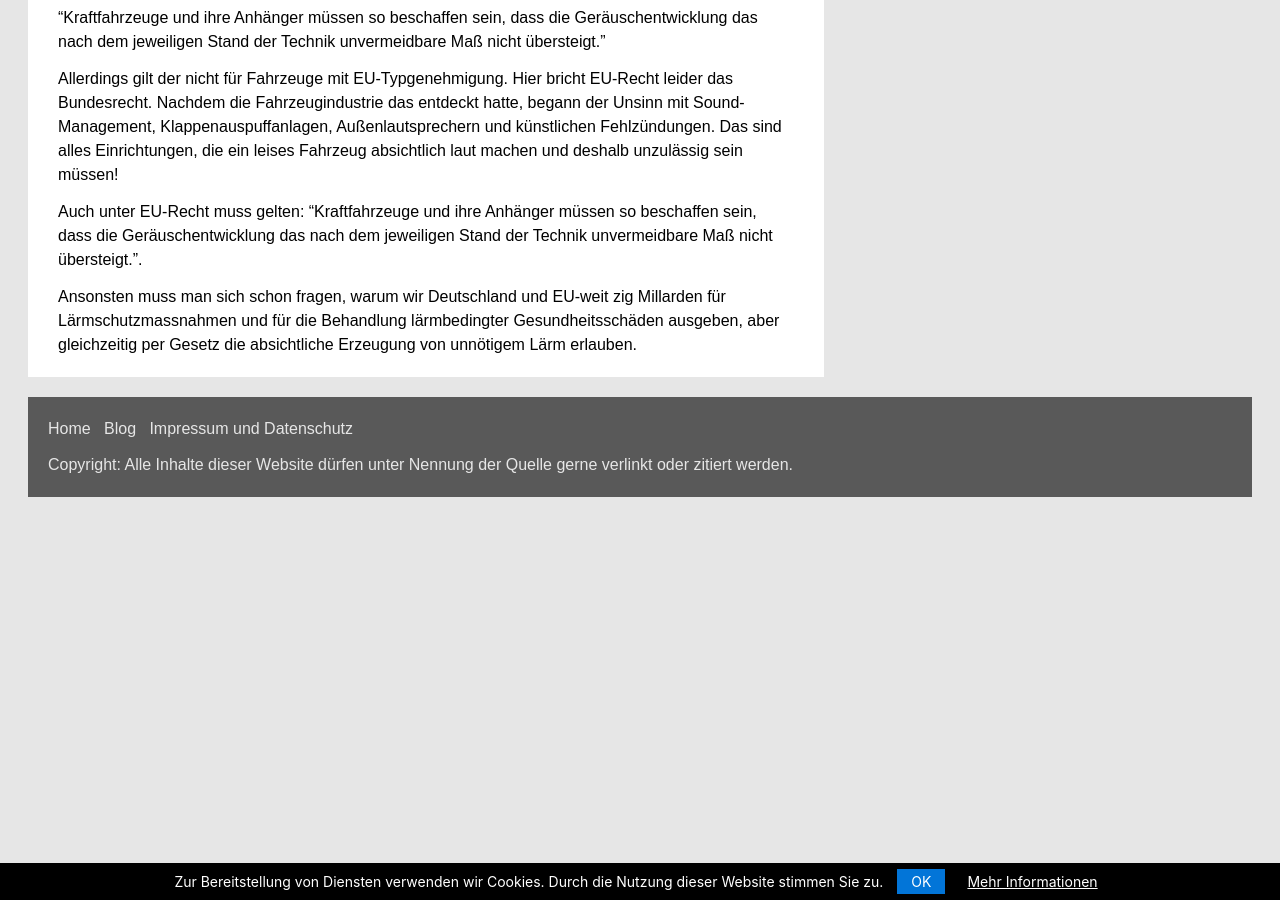
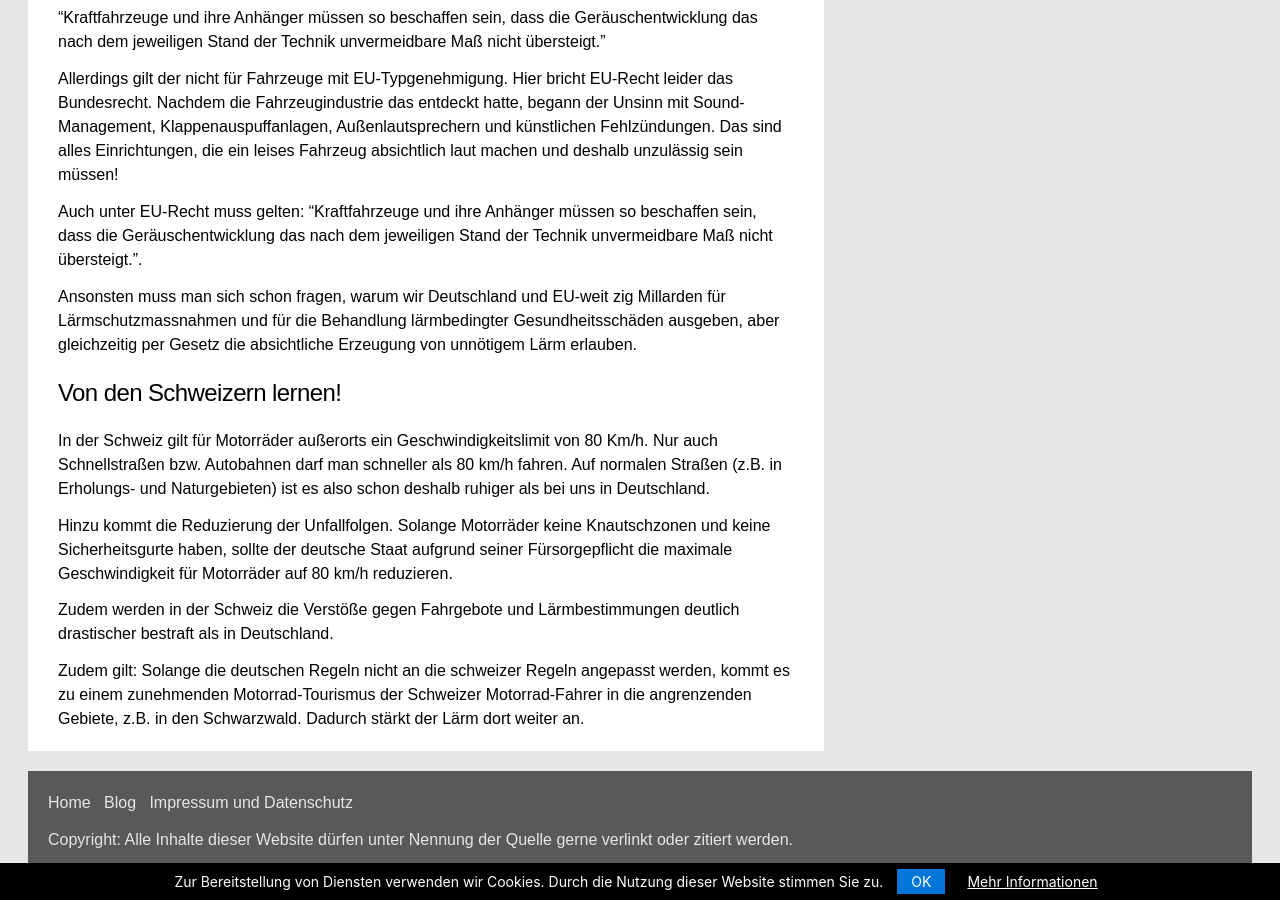
Before and after one commit to rettet-die-stille/rettet-die-stille.github.io, a Jekyll site: the page built from _posts/2020-08-03-was-gegen-motorradlaerm-helfen-wuerde-und-was-nicht.md, in a window 1280 px wide and 900 px high, scrolled down 3164 px. Built offline with Jekyll 4.4.1, drawn with Linux system fonts in a browser that asks for light colours.

Commit message:
Update 2020-08-03-was-gegen-motorradlaerm-helfen-wuerde-und-was-nicht.md

```diff
--- a/_posts/2020-08-03-was-gegen-motorradlaerm-helfen-wuerde-und-was-nicht.md
+++ b/_posts/2020-08-03-was-gegen-motorradlaerm-helfen-wuerde-und-was-nicht.md
@@ -65,3 +65,13 @@ Allerdings gilt der nicht für Fahrzeuge mit EU-Typgenehmigung. Hier bricht EU-R
 Auch unter EU-Recht muss gelten: "Kraftfahrzeuge und ihre Anhänger müssen so beschaffen sein, dass die Geräuschentwicklung das nach dem jeweiligen Stand der Technik unvermeidbare Maß nicht übersteigt.".
 
 Ansonsten muss man sich schon fragen, warum wir Deutschland und EU-weit zig Millarden für Lärmschutzmassnahmen und für die Behandlung lärmbedingter Gesundheitsschäden ausgeben, aber gleichzeitig per Gesetz die absichtliche Erzeugung von unnötigem Lärm erlauben.
+
+## Von den Schweizern lernen!
+
+In der Schweiz gilt für Motorräder außerorts ein Geschwindigkeitslimit von 80 Km/h. Nur auch Schnellstraßen bzw. Autobahnen darf man schneller als 80 km/h fahren. Auf normalen Straßen (z.B. in Erholungs- und Naturgebieten) ist es also schon deshalb ruhiger als bei uns in Deutschland.
+
+Hinzu kommt die Reduzierung der Unfallfolgen. Solange Motorräder keine Knautschzonen und keine Sicherheitsgurte haben, sollte der deutsche Staat aufgrund seiner Fürsorgepflicht die maximale Geschwindigkeit für Motorräder auf 80 km/h reduzieren.
+
+Zudem werden in der Schweiz die Verstöße gegen Fahrgebote und Lärmbestimmungen deutlich drastischer bestraft als in Deutschland.
+
+Zudem gilt: Solange die deutschen Regeln nicht an die schweizer Regeln angepasst werden, kommt es zu einem zunehmenden Motorrad-Tourismus der Schweizer Motorrad-Fahrer in die angrenzenden Gebiete, z.B. in den Schwarzwald. Dadurch stärkt der Lärm dort weiter an.
```
